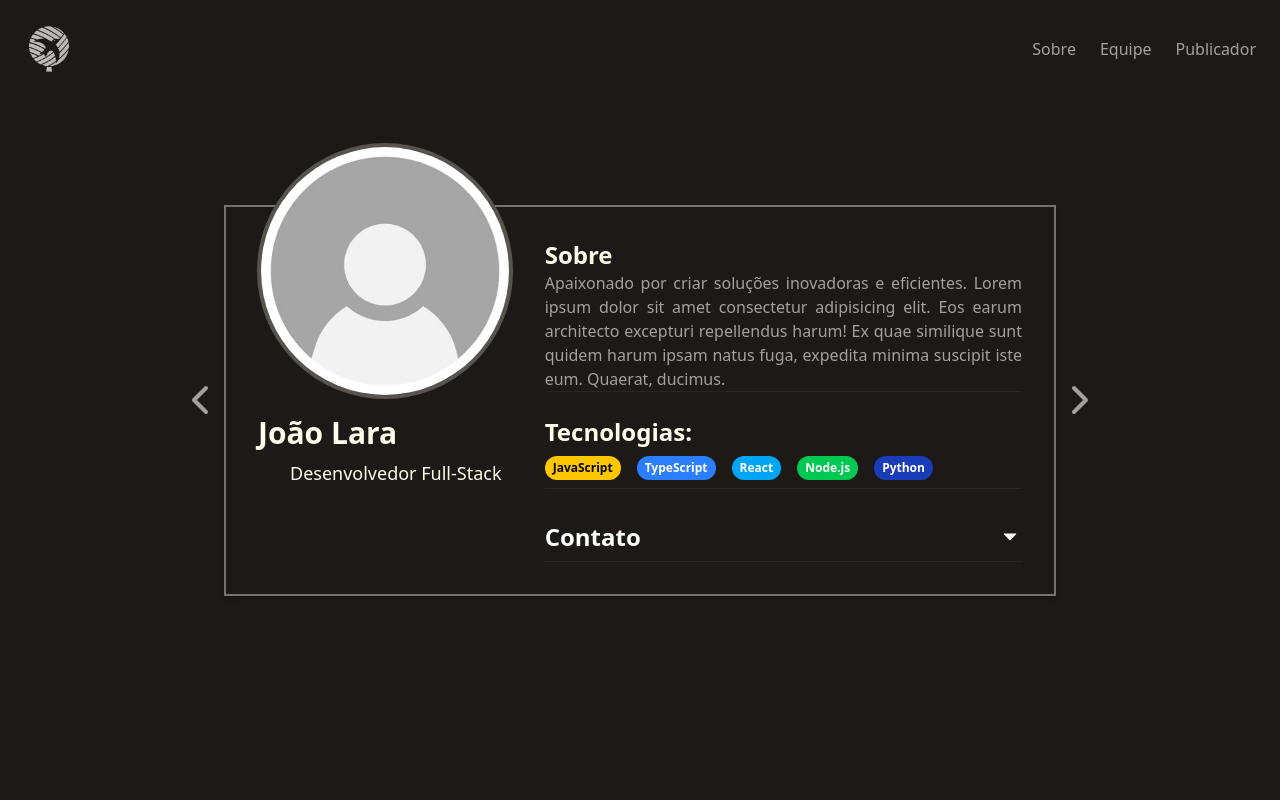
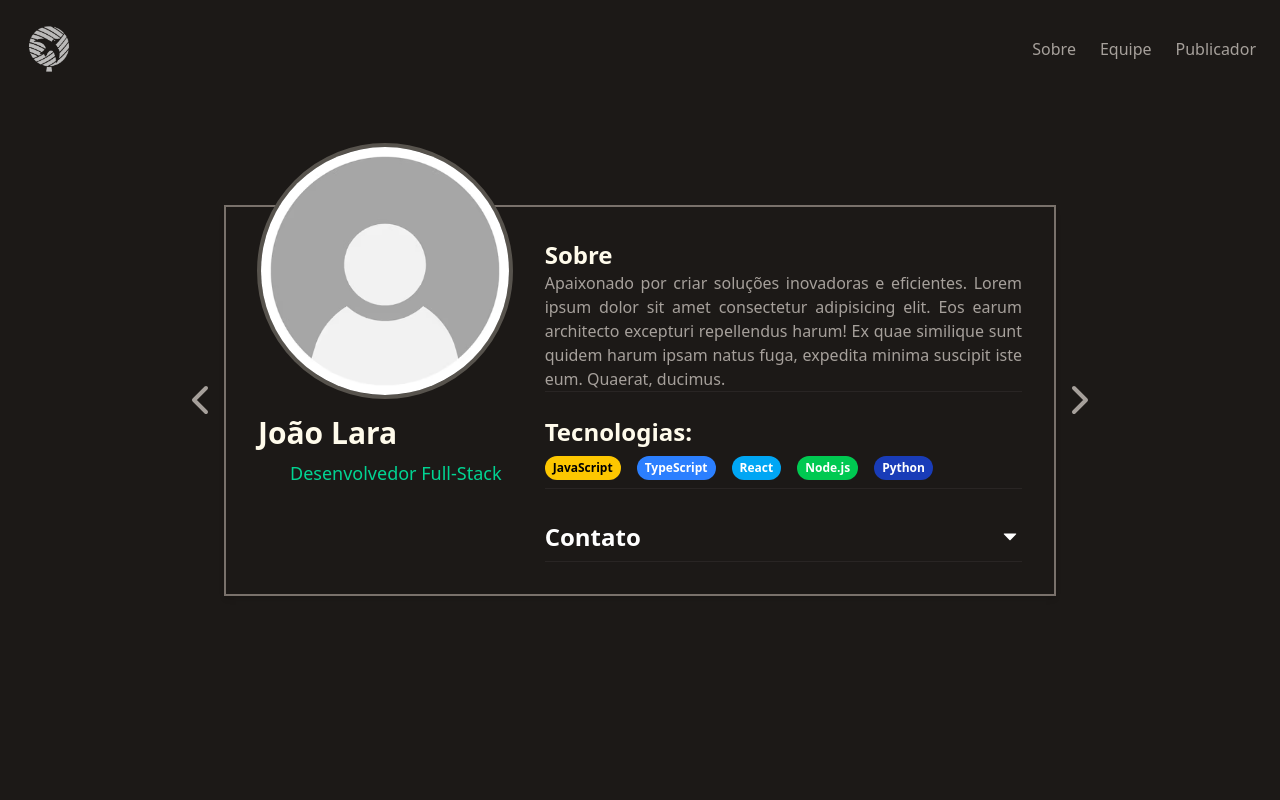
Before and after one commit to joaovlara/team-dev-hub, a Next.js app: page /equipe/1 in a window 1280 px wide. Shown: the top 800 px of the page. Built offline with nearby package versions, Linux system fonts and the light colour scheme.

Commit message:
add dynamic colors in role

```diff
--- a/src/app/equipe/[id]/page.tsx
+++ b/src/app/equipe/[id]/page.tsx
@@ -42,7 +42,7 @@ export default function MemberCard({ params }: { params: { id: string } }) {
             </div>
             <div className="space-y-2 flex flex-col w-full text-center md:text-left mt-4">
               <h1 className="text-2xl lg:text-3xl font-bold">{member.name}</h1>
-              <p className="text-md lg:text-lg md:pl-8">{member.role}</p>
+              <p className={`text-md lg:text-lg md:pl-8 ${member.color}`}>{member.role}</p>
             </div>
           </div>
 
--- a/src/data/members.ts
+++ b/src/data/members.ts
@@ -2,6 +2,7 @@ export interface Member {
   id: number;
   name: string;
   role: string;
+  color?: string;
   image: string;
   description: string;
   technologies: string[];
@@ -17,6 +18,7 @@ export const members: Member[] = [
     id: 1,
     name: "João Lara",
     role: "Desenvolvedor Full-Stack",
+    color: "text-emerald-400",
     image: "/images/image.jpg",
     description: "Apaixonado por criar soluções inovadoras e eficientes. Lorem ipsum dolor sit amet consectetur adipisicing elit. Eos earum architecto excepturi repellendus harum! Ex quae similique sunt quidem harum ipsam natus fuga, expedita minima suscipit iste eum. Quaerat, ducimus.",
     technologies: ["JavaScript", "TypeScript", "React", "Node.js", "Python"],
@@ -30,6 +32,7 @@ export const members: Member[] = [
     id: 2,
     name: "Maria",
     role: "Designer UX/UI",
+    color: "text-pink-400",
     image: "/images/image.jpg",
     description: "Focada em criar experiências de usuário intuitivas e agradáveis.",
     technologies: ["Figma", "Adobe XD", "Sketch"],
@@ -43,6 +46,7 @@ export const members: Member[] = [
     id: 3,
     name: "Pedro",
     role: "Gerente de Projetos",
+    color: "text-blue-400",
     image: "/images/image.jpg",
     description: "Liderando a equipe para entregar projetos de alta qualidade no prazo.",
     technologies: ["Jira", "Trello", "Slack"],
@@ -56,6 +60,7 @@ export const members: Member[] = [
     id: 4,
     name: "Ana",
     role: "Especialista em Marketing Digital",
+    color: "text-red-400",
     image: "/images/image.jpg",
     description: "Estratégias criativas para aumentar a presença online e engajamento.",
     technologies: ["Google Analytics", "SEO", "Content Marketing"],
@@ -69,6 +74,7 @@ export const members: Member[] = [
     id: 5,
     name: "Lucas",
     role: "Analista de Dados",
+    color: "text-yellow-400",
     image: "/images/image.jpg",
     description: "Transformando dados em insights acionáveis para o crescimento do negócio.",
     technologies: ["Python", "R", "SQL"],
@@ -82,6 +88,7 @@ export const members: Member[] = [
     id: 6,
     name: "Carla",
     role: "Desenvolvedora Front-End",
+    color: "text-purple-400",
     image: "/images/image.jpg",
     description: "Especialista em criar interfaces web responsivas e dinâmicas.",
     technologies: ["HTML", "CSS", "JavaScript", "React"],
```
